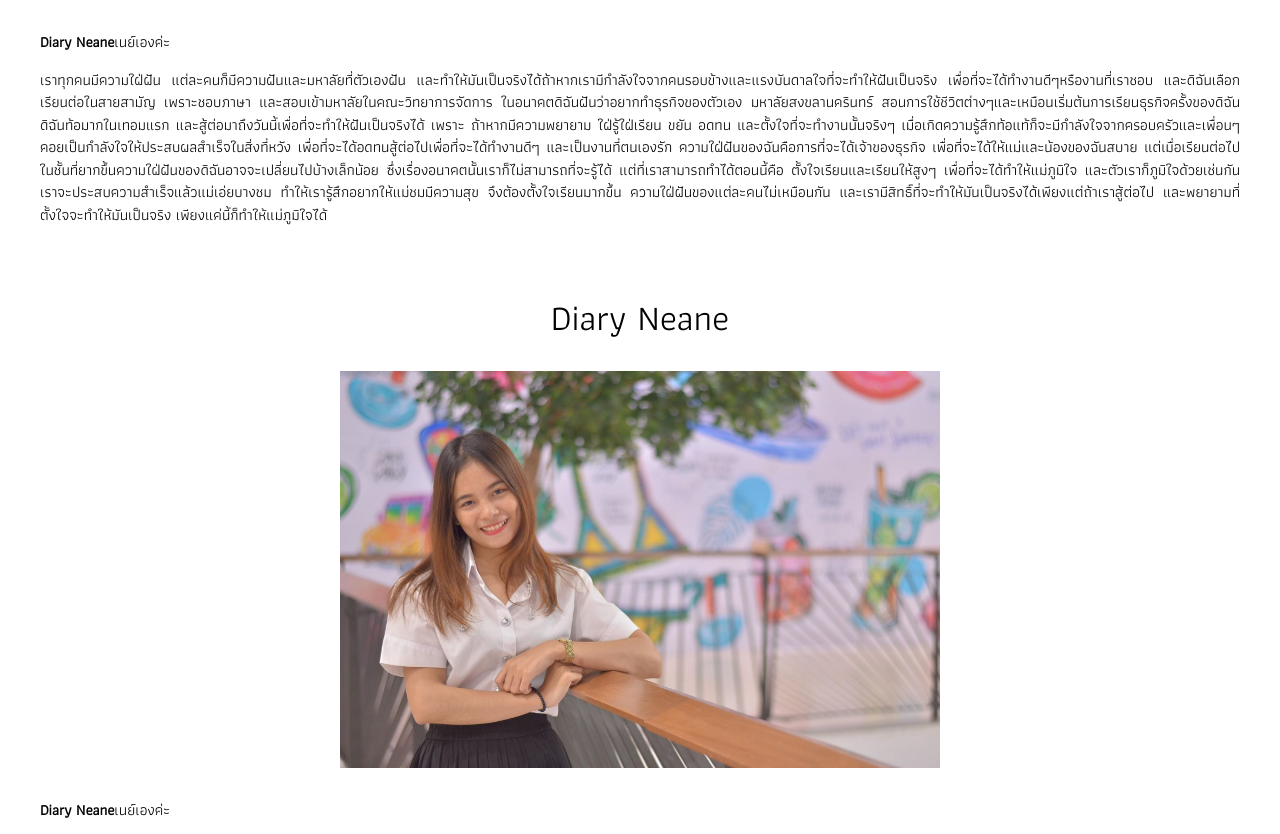
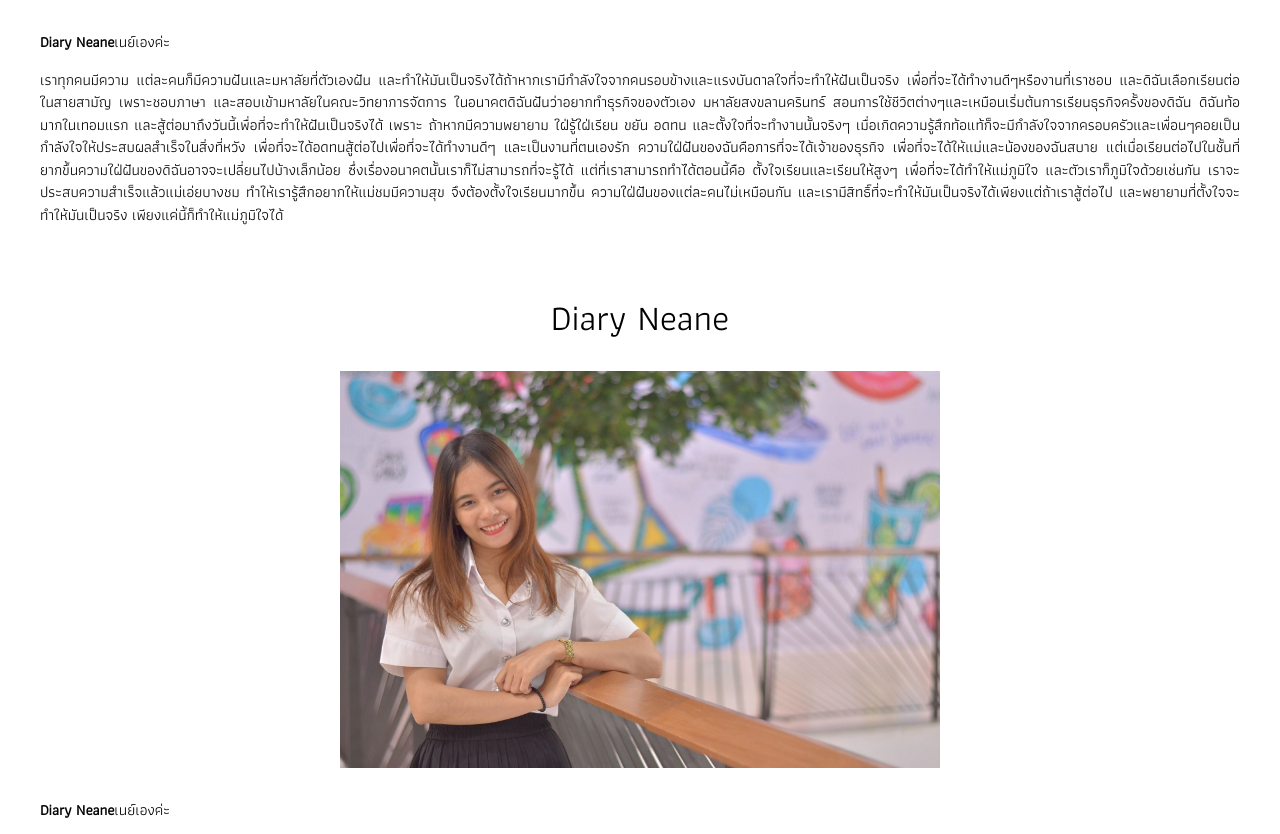
Before and after one commit to tunyong40/neayong, a plain HTML site: page index.html in a window 1280 px wide. Shown: the part 3468-4302 px from the top of the page. Drawn offline with nearby package versions, Linux system fonts and the light colour scheme; some packages are replaced by stand-ins of ours.

Commit message:
update code
update

```diff
--- a/index.html
+++ b/index.html
@@ -93,7 +93,7 @@ body, html,h1,h2,h3,h4,h5,h6{
           <img src="a.jpg" alt="Runway" style="width:50%"  class="w3-padding-16">
         </div>
             <p><strong>Diary Neane</strong>เนย์เองค่ะ</p>
-            <p>เราทุกคนมีความใฝ่ฝัน แต่ละคนก็มีความฝันและมหาลัยที่ตัวเองฝัน และทำให้มันเป็นจริงได้ถ้าหากเรามีกำลังใจจากคนรอบข้างและแรงบันดาลใจที่จะทำให้ฝันเป็นจริง เพื่อที่จะได้ทำงานดีๆหรืองานที่เราชอบ และดิฉันเลือกเรียนต่อในสายสามัญ เพราะชอบภาษา และสอบเข้ามหาลัยในคณะวิทยาการจัดการ ในอนาคตดิฉันฝันว่าอยากทำธุรกิจของตัวเอง มหาลัยสงขลานครินทร์ สอนการใช้ชีวิตต่างๆและเหมือนเริ่มต้นการเรียนธุรกิจครั้งของดิฉัน ดิฉันท้อมากในเทอมแรก และสู้ต่อมาถึงวันนี้เพื่อที่จะทำให้ฝันเป็นจริงได้ เพราะ ถ้าหากมีความพยายาม ใฝ่รู้ใฝ่เรียน ขยัน อดทน และตั้งใจที่จะทำงานนั้นจริงๆ เมื่อเกิดความรู้สึกท้อแท้ก็จะมีกำลังใจจากครอบครัวและเพื่อนๆคอยเป็นกำลังใจให้ประสบผลสำเร็จในสิ่งที่หวัง เพื่อที่จะได้อดทนสู้ต่อไปเพื่อที่จะได้ทำงานดีๆ และเป็นงานที่ตนเองรัก ความใฝ่ฝันของฉันคือการที่จะได้เจ้าของธุรกิจ เพื่อที่จะได้ให้แม่และน้องของฉันสบาย  แต่เมื่อเรียนต่อไปในชั้นที่ยากขึ้นความใฝ่ฝันของดิฉันอาจจะเปลี่ยนไปบ้างเล็กน้อย ซึ่งเรื่องอนาคตนั้นเราก็ไม่สามารถที่จะรู้ได้ แต่ที่เราสามารถทำได้ตอนนี้คือ ตั้งใจเรียนและเรียนให้สูงๆ เพื่อที่จะได้ทำให้แม่ภูมิใจ และตัวเราก็ภูมิใจด้วยเช่นกัน เราจะประสบความสำเร็จแล้วแม่เอ่ยบางชม ทำให้เรารู้สึกอยากให้แม่ชมมีความสุข จึงต้องตั้งใจเรียนมากขึ้น  ความใฝ่ฝันของแต่ละคนไม่เหมือนกัน และเรามีสิทธิ์ที่จะทำให้มันเป็นจริงได้เพียงแต่ถ้าเราสู้ต่อไป และพยายามที่ตั้งใจจะทำให้มันเป็นจริง เพียงแค่นี้ก็ทำให้แม่ภูมิใจได้
+            <p>เราทุกคนมีความ แต่ละคนก็มีความฝันและมหาลัยที่ตัวเองฝัน และทำให้มันเป็นจริงได้ถ้าหากเรามีกำลังใจจากคนรอบข้างและแรงบันดาลใจที่จะทำให้ฝันเป็นจริง เพื่อที่จะได้ทำงานดีๆหรืองานที่เราชอบ และดิฉันเลือกเรียนต่อในสายสามัญ เพราะชอบภาษา และสอบเข้ามหาลัยในคณะวิทยาการจัดการ ในอนาคตดิฉันฝันว่าอยากทำธุรกิจของตัวเอง มหาลัยสงขลานครินทร์ สอนการใช้ชีวิตต่างๆและเหมือนเริ่มต้นการเรียนธุรกิจครั้งของดิฉัน ดิฉันท้อมากในเทอมแรก และสู้ต่อมาถึงวันนี้เพื่อที่จะทำให้ฝันเป็นจริงได้ เพราะ ถ้าหากมีความพยายาม ใฝ่รู้ใฝ่เรียน ขยัน อดทน และตั้งใจที่จะทำงานนั้นจริงๆ เมื่อเกิดความรู้สึกท้อแท้ก็จะมีกำลังใจจากครอบครัวและเพื่อนๆคอยเป็นกำลังใจให้ประสบผลสำเร็จในสิ่งที่หวัง เพื่อที่จะได้อดทนสู้ต่อไปเพื่อที่จะได้ทำงานดีๆ และเป็นงานที่ตนเองรัก ความใฝ่ฝันของฉันคือการที่จะได้เจ้าของธุรกิจ เพื่อที่จะได้ให้แม่และน้องของฉันสบาย  แต่เมื่อเรียนต่อไปในชั้นที่ยากขึ้นความใฝ่ฝันของดิฉันอาจจะเปลี่ยนไปบ้างเล็กน้อย ซึ่งเรื่องอนาคตนั้นเราก็ไม่สามารถที่จะรู้ได้ แต่ที่เราสามารถทำได้ตอนนี้คือ ตั้งใจเรียนและเรียนให้สูงๆ เพื่อที่จะได้ทำให้แม่ภูมิใจ และตัวเราก็ภูมิใจด้วยเช่นกัน เราจะประสบความสำเร็จแล้วแม่เอ่ยบางชม ทำให้เรารู้สึกอยากให้แม่ชมมีความสุข จึงต้องตั้งใจเรียนมากขึ้น  ความใฝ่ฝันของแต่ละคนไม่เหมือนกัน และเรามีสิทธิ์ที่จะทำให้มันเป็นจริงได้เพียงแต่ถ้าเราสู้ต่อไป และพยายามที่ตั้งใจจะทำให้มันเป็นจริง เพียงแค่นี้ก็ทำให้แม่ภูมิใจได้
             </p>
         </div>
         <!-- ไดอารี่เรื่องที่ 1 -->
```
